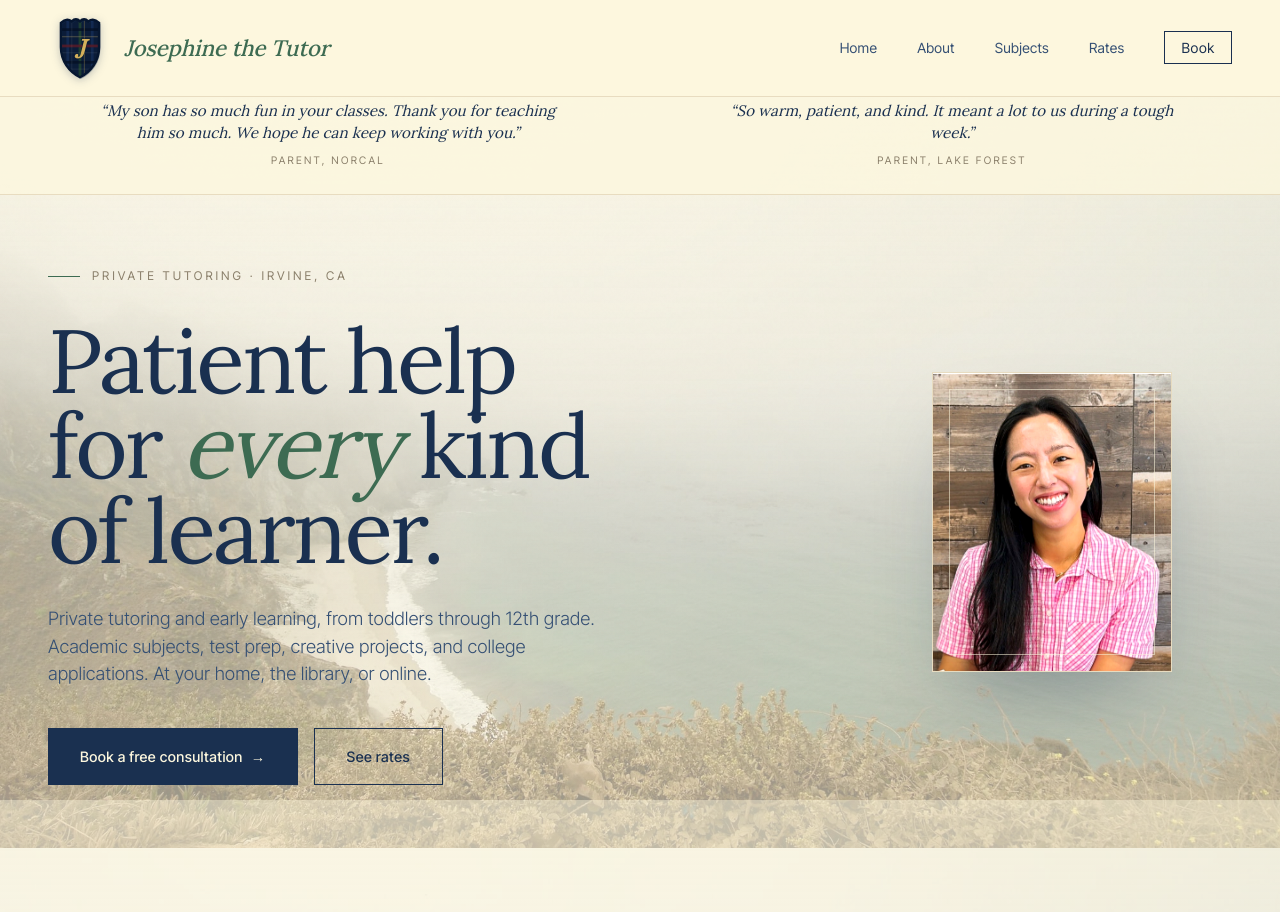
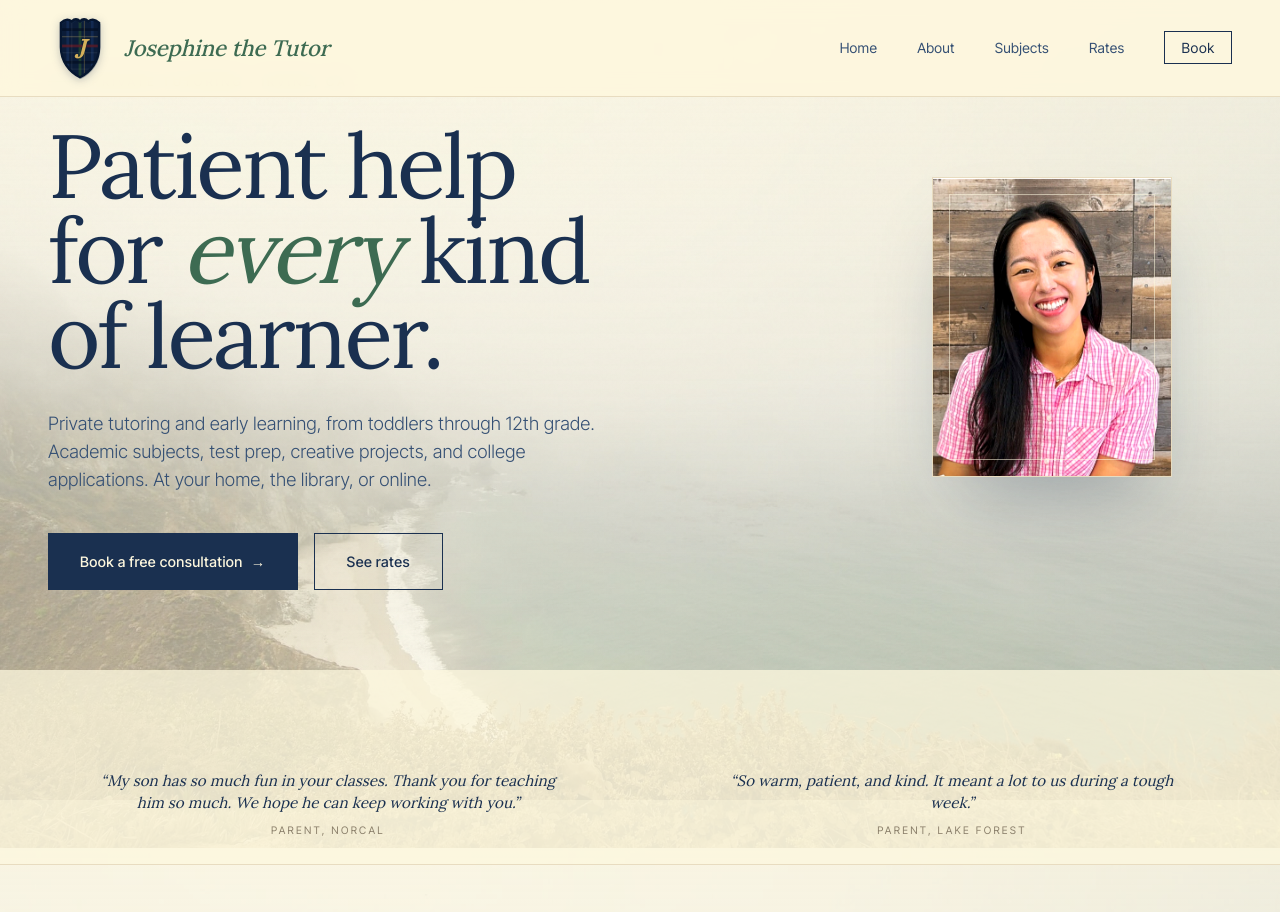
Before and after one commit to patrickparagas1/josephine-tutoring, a Next.js app: page / in a window 1280 px wide. Shown: the top 912 px of the page. Built offline with nearby package versions, Linux system fonts and the light colour scheme.

Commit message:
Move home fun+warm testimonial pair to before photo tiles

```diff
--- a/app/page.tsx
+++ b/app/page.tsx
@@ -10,9 +10,9 @@ export default function Home() {
   return (
     <>
       <Nav />
-      <Testimonial ids={["fun", "warm"]} />
       <main id="main-content">
       <Hero />
+        <Testimonial ids={["fun", "warm"]} />
       <section className="home-gallery">
         <div className="home-gallery-inner">
           <Link href="/subjects#little-ones" className="home-photo">
```
